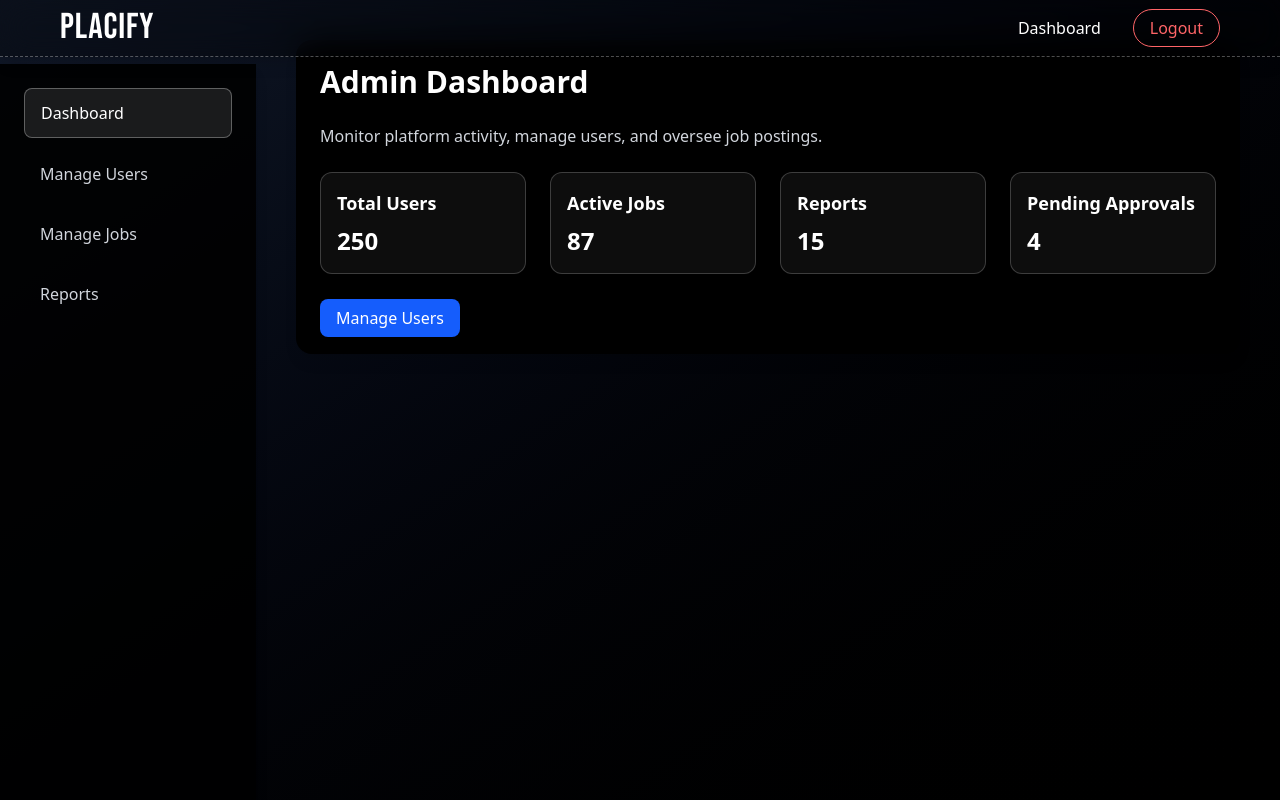
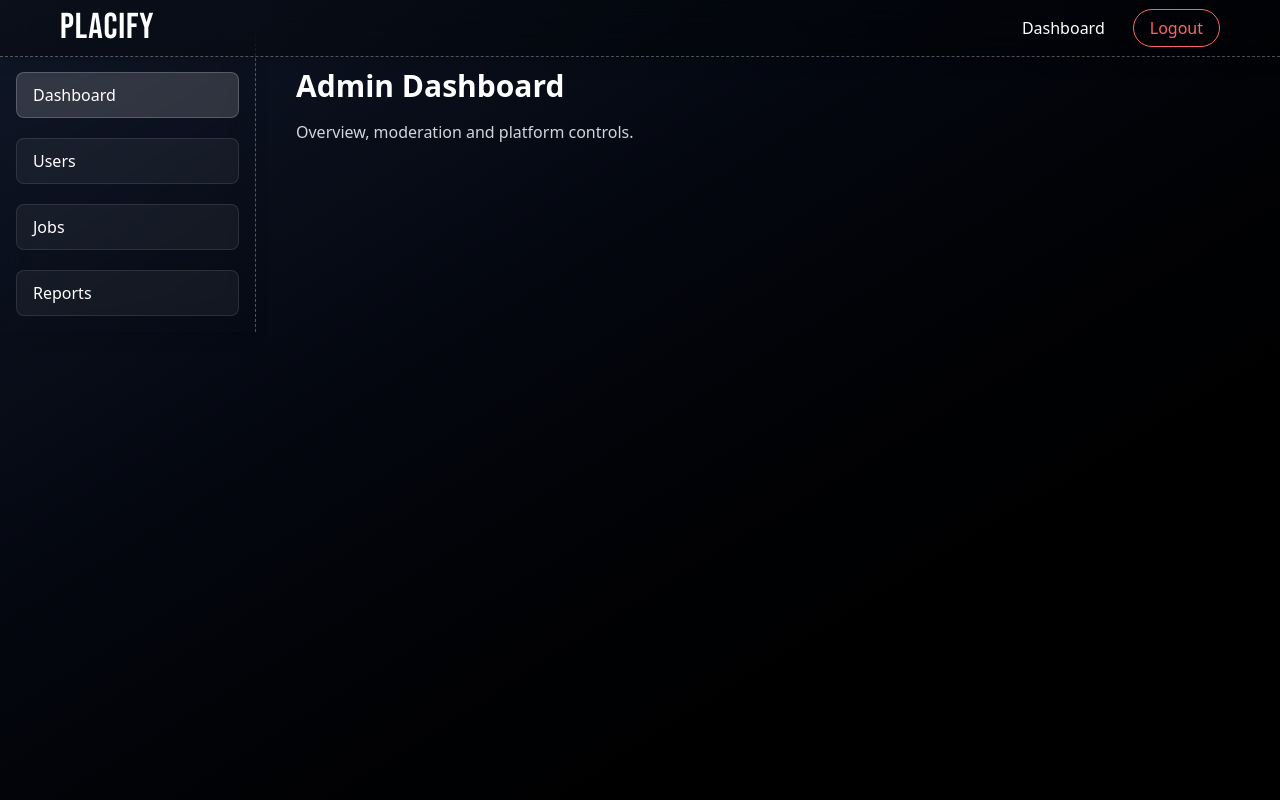
Before and after one commit to seronsenapati/PLACIFY-FRONTEND, a React (Vite) app in the folder frontend/: page /admin/dashboard in a window 1280 px wide. Shown: the top 800 px of the page. Built offline with nearby package versions, Linux system fonts and the light colour scheme; sample sign-in values are in the browser's storage.

Commit message:
Work on the Dashboard

```diff
--- a/frontend/src/components/Navbar.jsx
+++ b/frontend/src/components/Navbar.jsx
@@ -22,16 +22,18 @@ export default function Navbar() {
 
   return (
     <nav className="fixed top-0 left-0 w-full z-50 bg-black/30 backdrop-blur-lg border-b border-dashed border-white/30 text-white px-6 md:px-15 py-2 flex justify-between items-center shadow-lg">
-      <Link to="/" className="text-4xl font-bold tracking-wide placify-font-style">
+      <Link
+        to="/"
+        className="text-4xl font-bold tracking-wide placify-font-style"
+      >
         Placify
       </Link>
 
-      <div className="flex gap-4 md:gap-8 items-center">
+      <div className="flex gap-4 md:gap-7 items-center">
         {loggedIn ? (
           <>
             <Link to={dashPath} className="relative group">
-              <span className="hover:text-blue-400 transition">Dashboard</span>
-              <span className="absolute left-0 -bottom-1 w-0 h-[2px] bg-blue-400 transition-all group-hover:w-full"></span>
+              <span>Dashboard</span>
             </Link>
             <button
               onClick={handleLogout}
@@ -48,12 +50,7 @@ export default function Navbar() {
             >
               Login
             </Link>
-            <Link
-              to="/register"
-              className="px-4 py-1.5 rounded-full bg-white/10 border border-white/30 text-white hover:bg-white/20 transition text-sm md:text-base"
-            >
-              Register
-            </Link>
+            <Link to="/register">Register</Link>
           </>
         )}
       </div>
--- a/frontend/src/components/Sidebar.jsx
+++ b/frontend/src/components/Sidebar.jsx
@@ -1,26 +1,35 @@
-import { NavLink } from "react-router-dom";
+import { NavLink, useLocation } from "react-router-dom";
 
-export default function Sidebar({ links }) {
+export default function Sidebar({ links = [] }) {
+  const location = useLocation();
+
   return (
-    <div className="text-white h-screen mt-16 p-6 w-64 bg-black/90 shadow-lg">
-      <nav className="space-y-3" aria-label="Sidebar navigation">
-        {links.map((link, idx) => (
-          <NavLink
-            key={idx}
-            to={link.path}
-            className={({ isActive }) =>
-              `block rounded-lg px-4 py-3 transition-all duration-300 text-sm md:text-base
-              ${
-                isActive
-                  ? "bg-white/10 border border-white/30 text-white"
-                  : "text-gray-300 hover:bg-white/10 hover:text-white"
-              }`
-            }
-          >
-            {link.name}
-          </NavLink>
-        ))}
+    <aside className="pt-7 w-full h-full backdrop-blur-lg border-r border-dashed border-white/30 text-white shadow-lg">
+
+      {/* Nav */}
+      <nav className="p-4 space-y-5">
+        {links.map((link) => {
+          const active =
+            location.pathname === link.path ||
+            (link.matchPrefix && location.pathname.startsWith(link.matchPrefix));
+          return (
+            <NavLink
+              key={link.path}
+              to={link.path}
+              className={`block px-4 py-2.5 rounded-lg border transition
+                ${
+                  active
+                    ? "bg-white/15 border-white/20"
+                    : "bg-white/5 border-white/10 hover:bg-white/10"
+                }`}
+            >
+              <div className="flex items-center gap-3">
+                <span className="text-sm md:text-base">{link.name}</span>
+              </div>
+            </NavLink>
+          );
+        })}
       </nav>
-    </div>
+    </aside>
   );
 }
--- a/frontend/src/pages/Login.jsx
+++ b/frontend/src/pages/Login.jsx
@@ -44,7 +44,7 @@ const Login = () => {
       // Since backend sends { success, message, data: { user, token } }
       const { token, user } = res.data.data;
 
-      setAuthData(token, user.role);
+      setAuthData(token, user.role, user.name);
 
       if (user.role === "student") navigate("/student/dashboard");
       else if (user.role === "recruiter") navigate("/recruiter/dashboard");
--- a/frontend/src/pages/admin/AdminDashboard.jsx
+++ b/frontend/src/pages/admin/AdminDashboard.jsx
@@ -1,48 +1,29 @@
+import { getName } from "../../utils/auth";
 import Sidebar from "../../components/Sidebar";
-import { Link } from "react-router-dom";
 
 export default function AdminDashboard() {
-  const adminLinks = [
-    { name: "Dashboard", path: "/admin/dashboard" },
-    { name: "Manage Users", path: "/admin/users" },
-    { name: "Manage Jobs", path: "/admin/jobs" },
+  const username = getName();
+  const links = [
+    { name: "Dashboard", path: "/admin/dashboard", matchPrefix: "/admin/dashboard" },
+    { name: "Users", path: "/admin/users" },
+    { name: "Jobs", path: "/admin/jobs" },
     { name: "Reports", path: "/admin/reports" },
   ];
 
   return (
-    <div className="flex min-h-screen bg-gradient-to-br from-gray-900 to-black bg-black text-white">
-      <Sidebar links={adminLinks} />
-
-      <div className="flex-1 p-6 md:p-10">
-        <div className="bg-black bg-opacity-70 backdrop-blur-md p-6 rounded-2xl shadow-lg">
-          <h1 className="text-3xl font-bold mb-6">Admin Dashboard</h1>
-          <p className="text-gray-300 mb-6">
-            Monitor platform activity, manage users, and oversee job postings.
-          </p>
-
-          <div className="grid grid-cols-1 sm:grid-cols-4 gap-6">
-            <div className="bg-white/5 backdrop-blur-lg border border-white/20 bg-opacity-70 p-4 rounded-xl shadow">
-              <h2 className="text-lg font-semibold">Total Users</h2>
-              <p className="text-2xl font-bold mt-2">250</p>
-            </div>
-            <div className="bg-white/5 backdrop-blur-lg border border-white/20 bg-opacity-70 p-4 rounded-xl shadow">
-              <h2 className="text-lg font-semibold">Active Jobs</h2>
-              <p className="text-2xl font-bold mt-2">87</p>
-            </div>
-            <div className="bg-white/5 backdrop-blur-lg border border-white/20 bg-opacity-70 p-4 rounded-xl shadow">
-              <h2 className="text-lg font-semibold">Reports</h2>
-              <p className="text-2xl font-bold mt-2">15</p>
-            </div>
-            <div className="bg-white/5 backdrop-blur-lg border border-white/20 bg-opacity-70 p-4 rounded-xl shadow">
-              <h2 className="text-lg font-semibold">Pending Approvals</h2>
-              <p className="text-2xl font-bold mt-2">4</p>
-            </div>
-          </div>
-
-          <div className="mt-8">
-            <Link to="/admin/users" className="bg-blue-600 hover:bg-blue-500 px-4 py-2 rounded-lg transition">
-              Manage Users
-            </Link>
+    <div className="min-h-screen bg-gradient-to-br from-gray-900 to-black text-white pt-7">
+      <div className="flex">
+        <div className="w-64 shrink-0">
+          <Sidebar links={links} />
+        </div>
+        <div className="flex-1">
+          <div className="p-6 md:p-10">
+            <h1 className="text-3xl font-bold mb-4">
+              {username ? `${username}'s Admin Dashboard` : "Admin Dashboard"}
+            </h1>
+            <p className="text-gray-300">
+              Overview, moderation and platform controls.
+            </p>
           </div>
         </div>
       </div>
--- a/frontend/src/pages/recruiter/RecruiterDashboard.jsx
+++ b/frontend/src/pages/recruiter/RecruiterDashboard.jsx
@@ -1,51 +1,119 @@
+// src/pages/recruiter/RecruiterDashboard.jsx
 import Sidebar from "../../components/Sidebar";
-import { Link } from "react-router-dom";
+import { useMemo } from "react";
+import { getName } from "../../utils/auth";
 
 export default function RecruiterDashboard() {
-  const recruiterLinks = [
-    { name: "Dashboard", path: "/recruiter/dashboard" },
-    { name: "Posted Jobs", path: "/recruiter/jobs" },
-    { name: "Applicants", path: "/recruiter/applicants" },
-    { name: "Create Job", path: "/recruiter/create" },
+  const links = useMemo(
+    () => [
+      { name: "Dashboard", path: "/recruiter", matchPrefix: "/recruiter" },
+      { name: "Posted Jobs", path: "/recruiter/jobs" },
+      { name: "Create Job", path: "/recruiter/create" },
+      { name: "Applicants", path: "/recruiter/applicants" },
+    ],
+    []
+  );
+
+  const cards = [
+    { label: "Active Jobs", value: 4 },
+    { label: "Total Applicants", value: 28 },
+    { label: "Interviews Scheduled", value: 3 },
+    { label: "Hires", value: 1 },
   ];
 
+  const username = getName();
+
   return (
-    <div className="flex min-h-screen bg-gradient-to-br from-gray-900 to-black bg-black text-white">
-      <Sidebar links={recruiterLinks} />
+    <div className="flex bg-gradient-to-br from-gray-900 to-black text-white pt-7">
+      {/* Sidebar */}
+      <div className="w-64">
+        <Sidebar links={links} />
+      </div>
 
-      <div className="flex-1 p-6 md:p-10">
-        <div className="bg-black bg-opacity-70 backdrop-blur-md p-6 rounded-2xl shadow-lg">
-          <h1 className="text-3xl font-bold mb-6">Recruiter Dashboard</h1>
-          <p className="text-gray-300 mb-6">
-            Manage your posted jobs and view applicants here.
-          </p>
+      {/* Main content area */}
+      <div className="flex-1">
+        <div className="p-6 md:p-10">
+          <header className="mb-8">
+            <h1 className="text-3xl font-bold">
+              {username ? `${username}'s Dashboard` : "Recruiter Dashboard"}
+            </h1>
+            <p className="text-gray-300 mt-1">Manage jobs and applicants.</p>
+          </header>
 
-          <div className="grid grid-cols-1 sm:grid-cols-3 gap-6">
-            <div className="bg-white/5 backdrop-blur-lg border border-white/20 bg-opacity-70 p-4 rounded-xl shadow">
-              <h2 className="text-lg font-semibold">Jobs Posted</h2>
-              <p className="text-2xl font-bold mt-2">12</p>
+          {/* Summary Cards */}
+          <section className="grid grid-cols-1 sm:grid-cols-2 xl:grid-cols-4 gap-6 mb-8">
+            {cards.map((c) => (
+              <div
+                key={c.label}
+                className="rounded-xl bg-white/5 backdrop-blur-lg border border-white/10 p-5 shadow"
+              >
+                <p className="text-sm text-gray-300">{c.label}</p>
+                <p className="text-2xl font-semibold mt-2">{c.value}</p>
+              </div>
+            ))}
+          </section>
+
+          {/* Recent Applicants */}
+          <section className="rounded-xl bg-white/5 backdrop-blur-lg border border-white/10 p-6 shadow">
+            <h2 className="text-xl font-semibold mb-4">Recent Applicants</h2>
+            <div className="overflow-x-auto">
+              <table className="w-full text-left">
+                <thead>
+                  <tr className="border-b border-white/10 text-gray-300">
+                    <th className="py-2 pr-4">Name</th>
+                    <th className="py-2 pr-4">Role</th>
+                    <th className="py-2 pr-4">Status</th>
+                  </tr>
+                </thead>
+                <tbody>
+                  {[
+                    {
+                      id: 1,
+                      name: "Aarav Shah",
+                      role: "Frontend Dev",
+                      status: "Under Review",
+                    },
+                    {
+                      id: 2,
+                      name: "Isha Singh",
+                      role: "Backend Dev",
+                      status: "Interview",
+                    },
+                  ].map((a) => {
+                    const statusColors = {
+                      "Under Review": "bg-blue-500/20 text-blue-300 border-blue-500/30",
+                      Interview: "bg-purple-500/20 text-purple-300 border-purple-500/30",
+                      Hired: "bg-green-500/20 text-green-300 border-green-500/30",
+                      Rejected: "bg-red-500/20 text-red-300 border-red-500/30",
+                      "Offer Sent": "bg-yellow-500/20 text-yellow-300 border-yellow-500/30",
+                      default: "bg-white/5 text-gray-200 border-white/10",
+                    };
+
+                    const statusClass = statusColors[a.status] || statusColors["default"];
+
+                    return (
+                      <tr
+                        key={a.id}
+                        className="border-b border-white/5 hover:bg-white/5 transition-colors"
+                      >
+                        <td className="py-3 pr-4">{a.name}</td>
+                        <td className="py-3 pr-4 text-gray-300">{a.role}</td>
+                        <td className="py-3 pr-4">
+                          <span
+                            className={`px-3 py-1 rounded-full text-xs font-medium border ${statusClass}`}
+                          >
+                            {a.status}
+                          </span>
+                        </td>
+                      </tr>
+                    );
+                  })}
+                </tbody>
+              </table>
             </div>
-            <div className="bg-white/5 backdrop-blur-lg border border-white/20 bg-opacity-70 p-4 rounded-xl shadow">
-              <h2 className="text-lg font-semibold">Applicants</h2>
-              <p className="text-2xl font-bold mt-2">34</p>
-            </div>
-            <div className="bg-white/5 backdrop-blur-lg border border-white/20 bg-opacity-70 p-4 rounded-xl shadow">
-              <h2 className="text-lg font-semibold">Interviews Scheduled</h2>
-              <p className="text-2xl font-bold mt-2">5</p>
-            </div>
-          </div>
+          </section>
 
-          <div className="mt-8 flex gap-4 flex-wrap">
-            <Link to="/recruiter/create" className="bg-blue-600 hover:bg-blue-500 px-4 py-2 rounded-lg transition">
-              Create New Job
-            </Link>
-            <Link to="/recruiter/jobs" className="bg-green-600 hover:bg-green-500 px-4 py-2 rounded-lg transition">
-              View Posted Jobs
-            </Link>
-            <Link to="/recruiter/applicants" className="bg-yellow-600 hover:bg-yellow-500 px-4 py-2 rounded-lg transition">
-              View Applicants
-            </Link>
-          </div>
+
         </div>
       </div>
     </div>
--- a/frontend/src/pages/student/StudentDashboard.jsx
+++ b/frontend/src/pages/student/StudentDashboard.jsx
@@ -1,19 +1,20 @@
+// src/pages/student/StudentDashboard.jsx
+import { useEffect, useState } from "react";
 import Sidebar from "../../components/Sidebar";
-import { useState, useEffect } from "react";
-import { Link } from "react-router-dom";
+import { getName } from "../../utils/auth";
 
 export default function StudentDashboard() {
   const [applications, setApplications] = useState([]);
+  const username = getName();
 
-  const studentLinks = [
-    { name: "Dashboard", path: "/student/dashboard" },
+  const links = [
+    { name: "Dashboard", path: "/student/dashboard", matchPrefix: "/student/dashboard" },
     { name: "Search Jobs", path: "/student/jobs" },
     { name: "My Applications", path: "/student/applications" },
     { name: "Profile", path: "/student/profile" },
   ];
 
   useEffect(() => {
-    // TODO: replace with GET /applications/me
     setApplications([
       { id: 1, title: "Frontend Developer", company: "Tech Corp", status: "Pending" },
       { id: 2, title: "Backend Engineer", company: "CodeWorks", status: "Accepted" },
@@ -22,50 +23,65 @@ export default function StudentDashboard() {
   }, []);
 
   return (
-    <div className="flex min-h-screen bg-gradient-to-br from-gray-900 to-black bg-black text-white">
-      <Sidebar links={studentLinks} />
+    <div className="flex bg-gradient-to-br from-gray-900 to-black text-white pt-7">
+      {/* Sidebar */}
+      <div className="w-64">
+        <Sidebar links={links} />
+      </div>
 
-      <div className="flex-1 p-6 md:p-10">
-        <div className="bg-black bg-opacity-70 backdrop-blur-md p-6 rounded-2xl shadow-lg">
-          <h1 className="text-3xl font-bold mb-6">Student Dashboard</h1>
+      {/* Main content area */}
+      <div className="flex-1">
+        <div className="p-6 md:p-10">
+          <header className="mb-8">
+            <h1 className="text-3xl font-bold">
+              {username ? `${username}'s Dashboard` : "Student Dashboard"}
+            </h1>
+            <p className="text-gray-300 mt-1">Track your applications and profile.</p>
+          </header>
 
-          <div className="grid grid-cols-1 sm:grid-cols-2 lg:grid-cols-4 gap-6 mb-8">
+          {/* Summary Cards */}
+          <section className="grid grid-cols-1 sm:grid-cols-2 xl:grid-cols-4 gap-6 mb-8">
             {[
               { label: "Applied Jobs", value: applications.length },
               { label: "Interviews", value: 2 },
               { label: "Jobs Saved", value: 5 },
               { label: "Profile Completion", value: "85%" },
-            ].map((item, i) => (
-              <div key={i} className="bg-white/5 backdrop-blur-lg border border-white/20 bg-opacity-70 p-4 rounded-xl shadow hover:shadow-lg transition">
-                <h2 className="text-lg font-semibold">{item.label}</h2>
-                <p className="text-2xl font-bold mt-2">{item.value}</p>
+            ].map((c) => (
+              <div
+                key={c.label}
+                className="rounded-xl bg-white/5 backdrop-blur-lg border border-white/10 p-5 shadow"
+              >
+                <p className="text-sm text-gray-300">{c.label}</p>
+                <p className="text-2xl font-semibold mt-2">{c.value}</p>
               </div>
             ))}
-          </div>
+          </section>
 
-          <div className="bg-white/5 backdrop-blur-lg border border-white/20 bg-opacity-70 p-6 rounded-xl shadow mb-8 overflow-x-auto">
+          {/* Recent Applications */}
+          <section className="rounded-xl bg-white/5 backdrop-blur-lg border border-white/10 p-6 shadow">
             <h2 className="text-xl font-semibold mb-4">Recent Applications</h2>
-            <table className="w-full text-left border-collapse">
+            <div className="overflow-x-auto">
+              <table className="w-full text-left">
                 <thead>
-                <tr className="border-b border-gray-700">
-                  <th className="pb-2">Job Title</th>
-                  <th className="pb-2">Company</th>
-                  <th className="pb-2">Status</th>
+                  <tr className="border-b border-white/10 text-gray-300">
+                    <th className="py-2 pr-4">Job Title</th>
+                    <th className="py-2 pr-4">Company</th>
+                    <th className="py-2 pr-4">Status</th>
                   </tr>
                 </thead>
                 <tbody>
                   {applications.map((app) => (
-                  <tr key={app.id} className="border-b border-gray-800">
-                    <td className="py-2">{app.title}</td>
-                    <td className="py-2">{app.company}</td>
-                    <td className="py-2">
+                    <tr key={app.id} className="border-b border-white/5 hover:bg-white/5 transition-colors">
+                      <td className="py-3 pr-4">{app.title}</td>
+                      <td className="py-3 pr-4 text-gray-300">{app.company}</td>
+                      <td className="py-3 pr-4">
                         <span
-                        className={`px-2 py-1 rounded text-sm ${
+                          className={`px-2.5 py-1 rounded text-xs border ${
                             app.status === "Accepted"
-                            ? "bg-green-700"
+                              ? "bg-green-500/20 border-green-500/30 text-green-300"
                               : app.status === "Rejected"
-                            ? "bg-red-700"
-                            : "bg-yellow-700"
+                              ? "bg-red-500/20 border-red-500/30 text-red-300"
+                              : "bg-yellow-500/20 border-yellow-500/30 text-yellow-300"
                           }`}
                         >
                           {app.status}
@@ -73,18 +89,17 @@ export default function StudentDashboard() {
                       </td>
                     </tr>
                   ))}
+                  {!applications.length && (
+                    <tr>
+                      <td colSpan={3} className="py-6 text-gray-400">
+                        No applications yet.
+                      </td>
+                    </tr>
+                  )}
                 </tbody>
               </table>
             </div>
-
-          <div className="flex gap-4 flex-wrap">
-            <Link to="/student/jobs" className="bg-blue-600 hover:bg-blue-500 px-4 py-2 rounded-lg transition">
-              Search Jobs
-            </Link>
-            <Link to="/student/profile" className="bg-green-600 hover:bg-green-500 px-4 py-2 rounded-lg transition">
-              Edit Profile
-            </Link>
-          </div>
+          </section>
         </div>
       </div>
     </div>
--- a/frontend/src/utils/auth.js
+++ b/frontend/src/utils/auth.js
@@ -1,15 +1,24 @@
 // Central auth helpers
-export function setAuthData(token, role) {
+export function setAuthData(token, role, name) {
   localStorage.setItem('token', token);
   localStorage.setItem('role', role);
+  if (name) localStorage.setItem('name', name);
 }
+
 export function isLoggedIn() {
   return !!localStorage.getItem('token');
 }
+
 export function getRole() {
   return localStorage.getItem('role');
 }
+
+export function getName() {
+  return localStorage.getItem('name') || '';
+}
+
 export function logout() {
   localStorage.removeItem('token');
   localStorage.removeItem('role');
+  localStorage.removeItem('name');
 }
```
Lines whose indentation alone changed are shown as unchanged.
